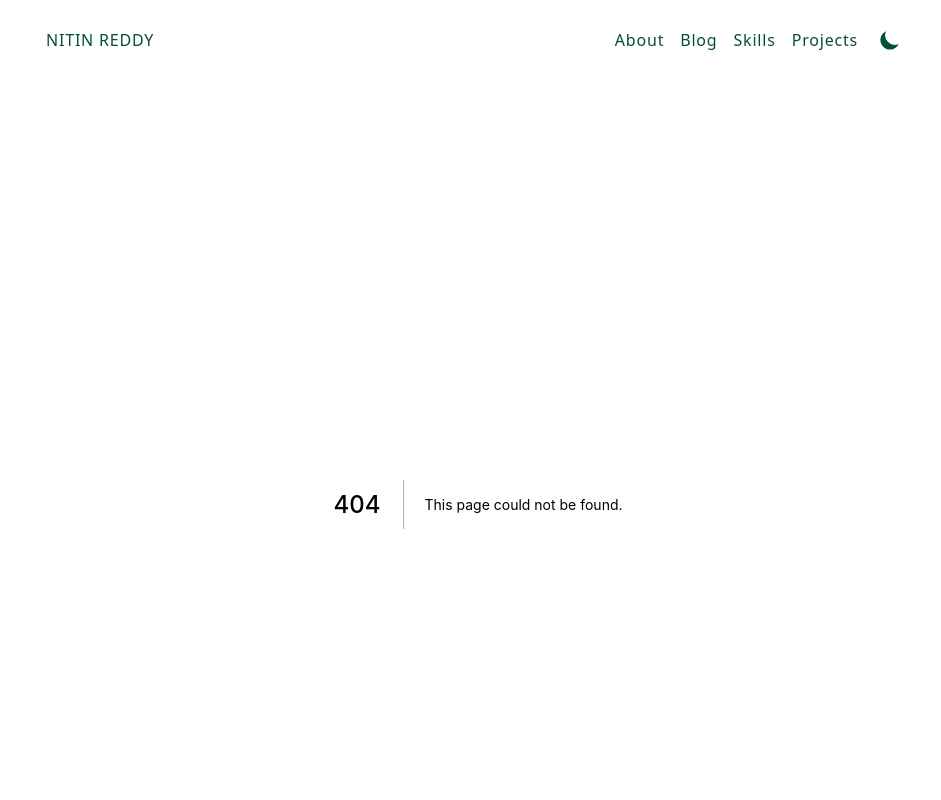
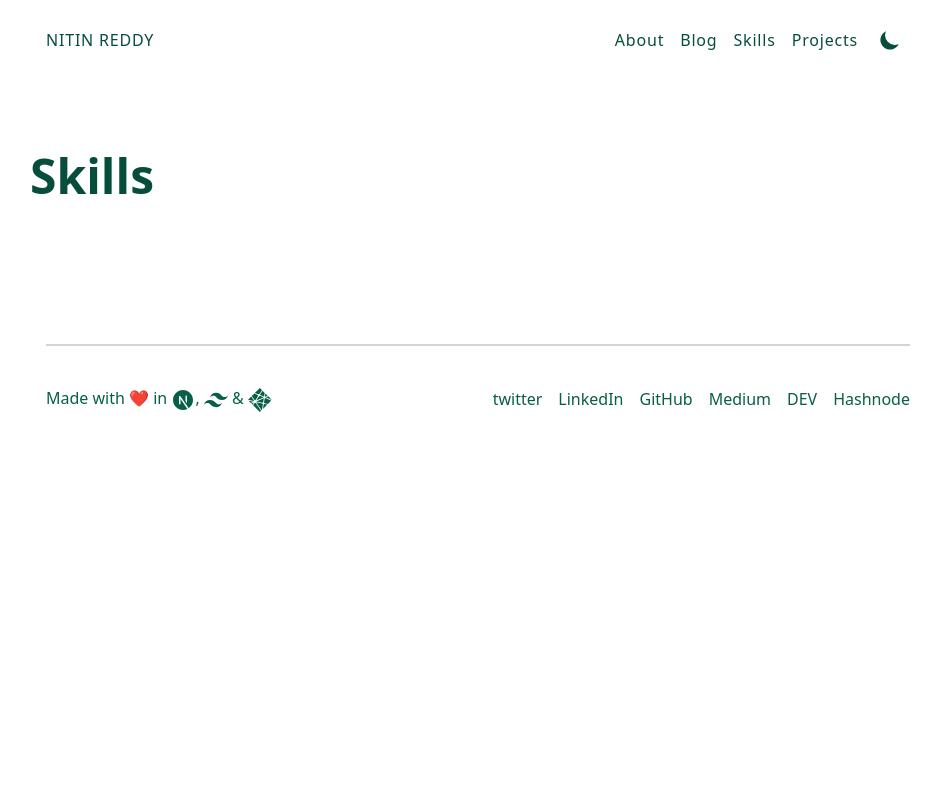
Before and after one commit to nitinreddy3/emptystack.xyz, a Next.js app: page /skills in a window 1280 px wide. Before the commit this address had no page. Shown: the top 800 px of the page, without its empty margins (162-1103 px from the left). Built offline with nearby package versions, Linux system fonts and the light colour scheme.

Commit message:
Added the skill set component

```diff
--- /dev/null
+++ b/pages/skills.js
@@ -0,0 +1,22 @@
+import React from "react"
+
+const Skills = () => {
+  return (
+    <div className="container px-4 mx-auto lg:max-w-4xl flex items-center justify-between">
+      <div className="lg:space-x-12 lg:flex lg:flex-row item-center lg:-mx-4 flex flex-col-reverse text-center lg:text-left">
+        <div className="lg:mt-12">
+          <h1 className="text-center text-2xl font-bold text-emerald-900 lg:text-5xl dark:text-white">
+            Skills
+          </h1>
+          <div className="flex flex-wrap items-center justify-around max-w-4xl mt-6 sm:w-full">
+            <div className="flex flex-wrap items-center justify-around max-w-4xl mt-6 sm:w-full">
+
+            </div>
+          </div>
+        </div>
+      </div>
+    </div>
+  )
+}
+
+export default Skills;
```
